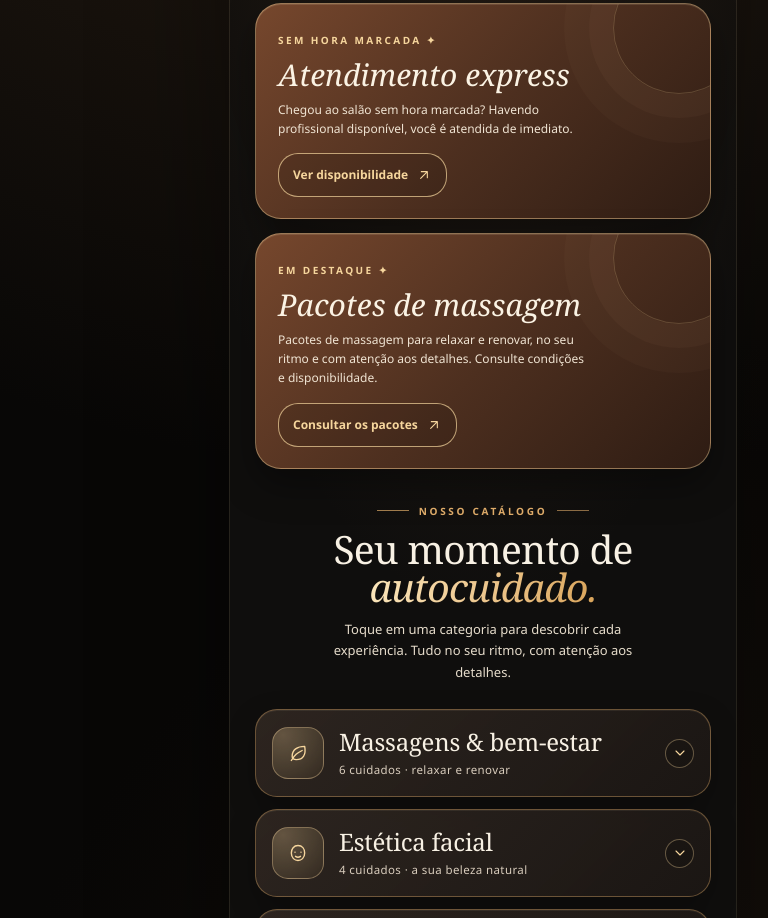
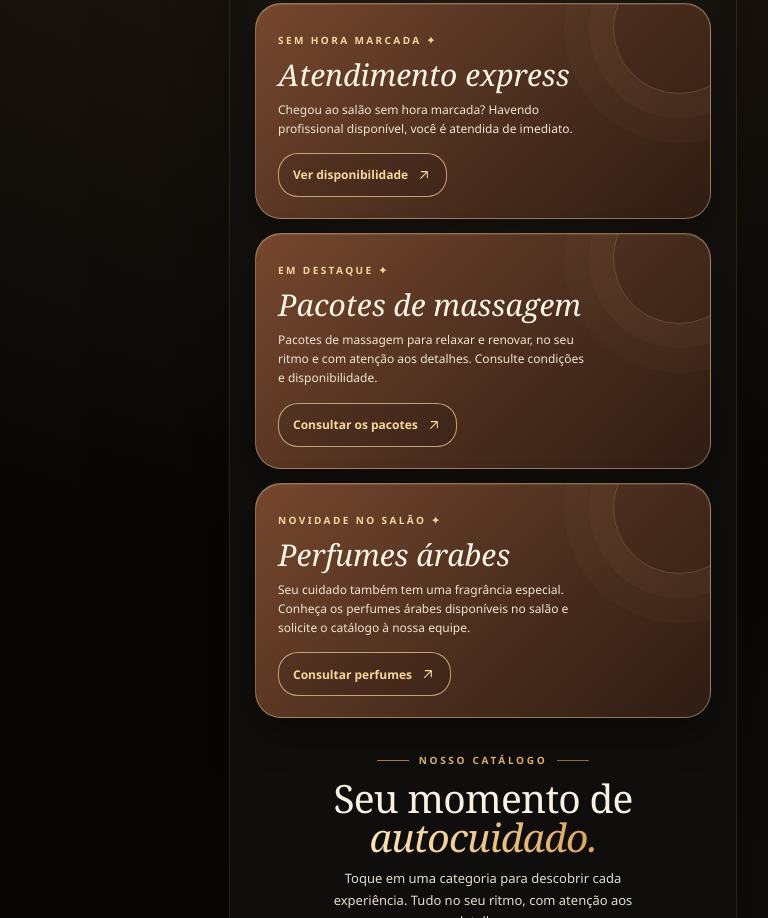
Before and after one commit to LARISSA-RICCI/vitrine-digital-feito-para-damas, a website: page index.html in a window 1280 px wide. Shown: the part 1020-1938 px from the top of the page, without its empty margins (157-925 px from the left). Drawn offline with Linux system fonts and the light colour scheme.

Commit message:
feat: divulga perfumes arabes com consulta no WhatsApp do salao

```diff
--- a/index.html
+++ b/index.html
@@ -71,7 +71,12 @@
           <p>Pacotes de massagem para relaxar e renovar, no seu ritmo e com atenção aos detalhes. Consulte condições e disponibilidade.</p>
           <a class="outline service-consult" href="https://wa.me/5517992849596?text=Ol%C3%A1%21%20Gostaria%20de%20saber%20mais%20sobre%20os%20pacotes%20de%20massagem." target="_blank" rel="noopener noreferrer">Consultar os pacotes <svg class="ico sm"><use href="#i-open"/></svg></a>
         </article>
-
+        <article class="highlight" id="perfumaria" aria-labelledby="perfumes-title">
+          <span class="flag">Novidade no salão ✦</span>
+          <h3 id="perfumes-title">Perfumes árabes</h3>
+          <p>Seu cuidado também tem uma fragrância especial. Conheça os perfumes árabes disponíveis no salão e solicite o catálogo à nossa equipe.</p>
+          <a class="outline service-consult" href="https://wa.me/5517992849596?text=Ol%C3%A1%21%20Vim%20pela%20Vitrine%20Digital%20e%20gostaria%20de%20consultar%20o%20cat%C3%A1logo%20e%20a%20disponibilidade%20dos%20perfumes%20%C3%A1rabes." target="_blank" rel="noopener noreferrer">Consultar perfumes <svg class="ico sm" aria-hidden="true"><use href="#i-open"/></svg></a>
+        </article>
       </div>
     </section>
     <section class="section scrollreveal" id="servicos" aria-labelledby="services-title">
```
Also changed, not shown: tests/interface.test.cjs (+15 -0 lines), README.md.
